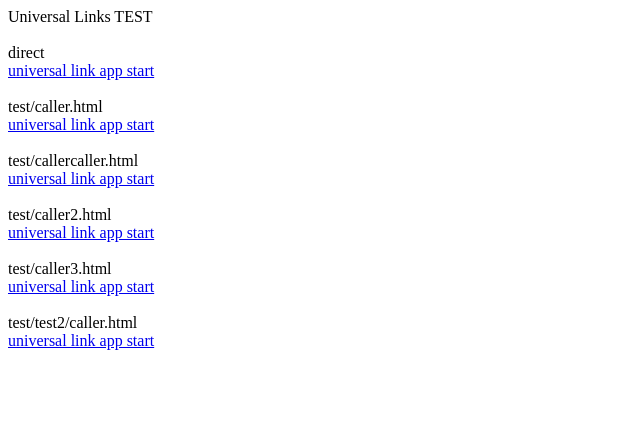
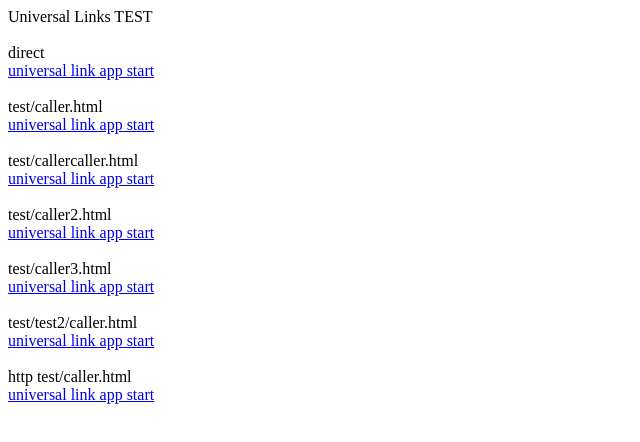
Before and after one commit to sapdev002/sapdev003.github.io, a plain HTML site: page index.html in a window 1280 px wide. Shown: the whole page, without its empty margins (0-640 px from the left). Drawn offline with Linux system fonts and the light colour scheme.

Commit message:
Update index.html

```diff
--- a/index.html
+++ b/index.html
@@ -21,5 +21,8 @@
   <BR><BR>
   test/test2/caller.html<BR>
   <a href="https://noor-sapdev001.ssl-lolipop.jp/test/test2/caller.html">universal link app start</a>
+  <BR><BR>
+  http test/caller.html<BR>
+  <a href="http://noor-sapdev001.ssl-lolipop.jp/test/caller.html">universal link app start</a>
   </body>
 </html>
```
